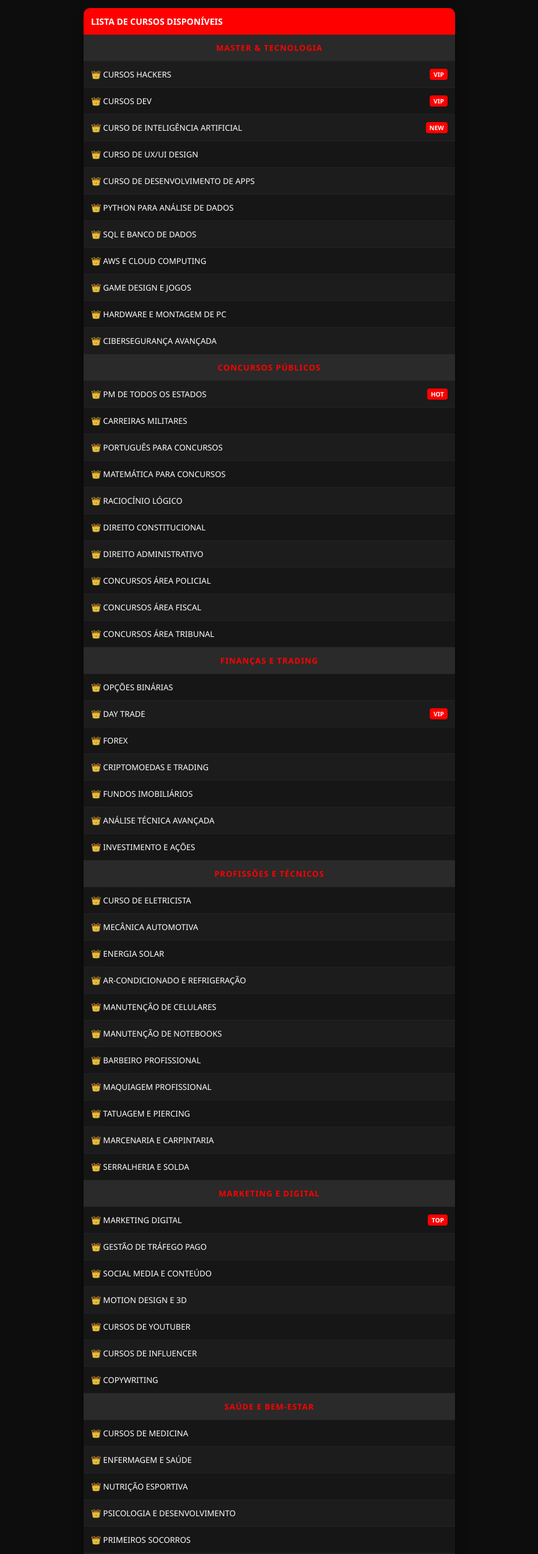
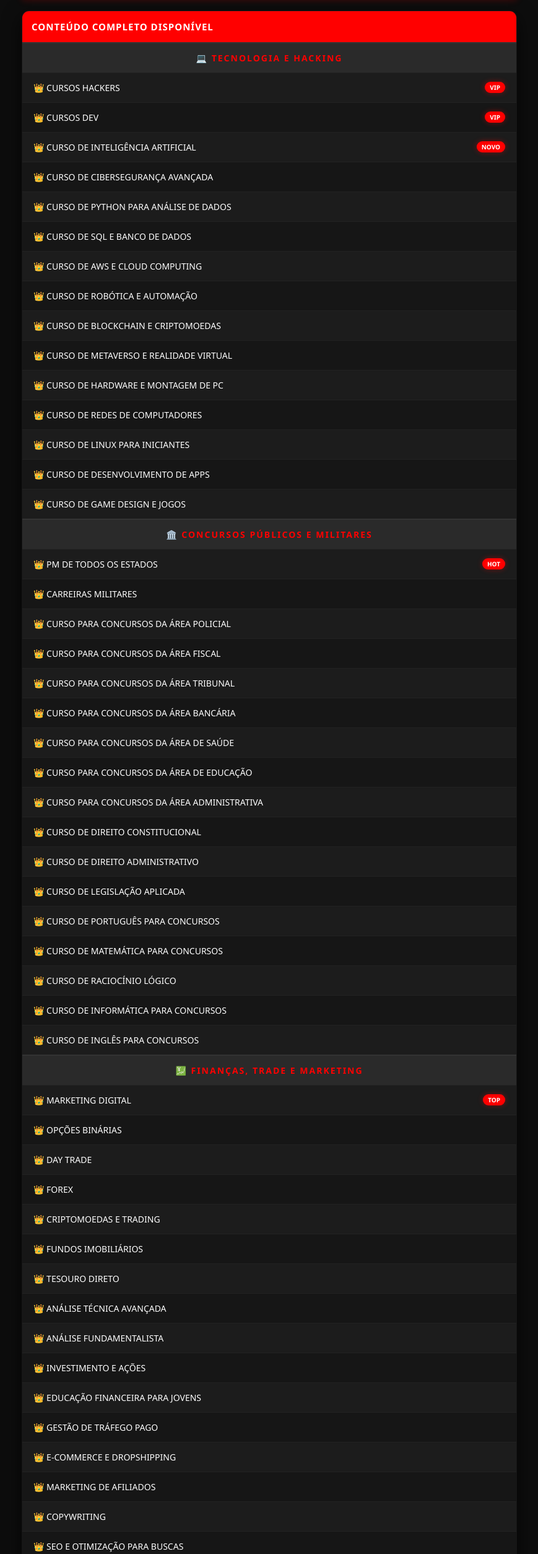
Before and after one commit to luisarayna523-dev/curso, a plain HTML site: page index.html in a window 1280 px wide. Shown: the part 116-2624 px from the top of the page at 62% size, without its empty margins (205-1074 px from the left). Drawn offline with Linux system fonts and the light colour scheme.

Commit message:
Update index.html

```diff
--- a/index.html
+++ b/index.html
@@ -1,84 +1,103 @@
 <!DOCTYPE html>
-<html lang="pt-br">
+<html lang="pt-BR">
 <head>
     <meta charset="UTF-8">
     <meta name="viewport" content="width=device-width, initial-scale=1.0">
     <title>EZORDIUM7 VIP - CURSOS</title>
     <style>
-        /* DESIGN IDÊNTICO AO DE MÉTODOS */
+        /* CSS IDÊNTICO AO SEU INDEX.HTML */
         body {
             font-family: 'Segoe UI', Tahoma, Geneva, Verdana, sans-serif;
             background-color: #0d0d0d;
             color: #ffffff;
             margin: 0;
             padding: 15px;
+            display: flex;
+            flex-direction: column;
+            align-items: center;
         }
+
         .header {
             text-align: center;
             padding: 20px 0;
+            width: 100%;
             border-bottom: 2px solid #ff0000;
             margin-bottom: 20px;
             background: linear-gradient(180deg, #1a1a1a 0%, #0d0d0d 100%);
+            box-shadow: 0 4px 10px rgba(255, 0, 0, 0.2);
         }
+
         .header h1 {
             margin: 0;
             color: #ff0000;
-            font-size: 22px;
+            font-size: 24px;
             text-transform: uppercase;
-            letter-spacing: 2px;
+            letter-spacing: 3px;
+            text-shadow: 0 0 10px rgba(255, 0, 0, 0.5);
         }
+
         .header p {
             margin: 5px 0 0;
-            font-size: 12px;
+            font-size: 13px;
             color: #888;
         }
+
         .container {
-            max-width: 600px;
-            margin: 0 auto;
+            width: 100%;
+            max-width: 800px;
         }
+
         table {
             width: 100%;
             border-collapse: collapse;
             background-color: #161616;
-            border-radius: 10px;
+            border-radius: 12px;
             overflow: hidden;
-            box-shadow: 0 4px 15px rgba(0,0,0,0.5);
+            box-shadow: 0 10px 30px rgba(0, 0, 0, 0.7);
+            border: 1px solid #222;
         }
+
         th {
             background-color: #ff0000;
             color: white;
-            padding: 12px;
+            padding: 15px;
             text-align: left;
+            font-size: 15px;
+            text-transform: uppercase;
+            letter-spacing: 1px;
+        }
+
+        td {
+            padding: 14px 18px;
+            border-bottom: 1px solid #222;
             font-size: 14px;
+            transition: 0.3s;
+        }
+
+        tr:nth-child(even) { background-color: #1c1c1c; }
+        tr:hover { background-color: #252525; }
+
+        /* SEPARADORES DE CATEGORIA */
+        .category-row {
+            background-color: #2a2a2a !important;
+            color: #ff0000;
+            font-weight: bold;
+            text-align: center;
             text-transform: uppercase;
+            font-size: 12px;
+            letter-spacing: 2px;
+            border-top: 2px solid #333;
         }
-        td {
-            padding: 12px;
-            border-bottom: 1px solid #222;
-            font-size: 13px;
-        }
-        tr:last-child td { border-bottom: none; }
-        tr:nth-child(even) { background-color: #1c1c1c; }
 
-        /* Badge VIP */
-        .vip-tag {
+        .vip-badge {
             background-color: #ff0000;
-            color: #fff;
-            padding: 2px 6px;
-            border-radius: 4px;
+            color: white;
+            padding: 2px 8px;
+            border-radius: 20px;
             font-size: 10px;
             font-weight: bold;
             float: right;
-        }
-
-        /* Categorias (Separadores) */
-        .category {
-            background-color: #2a2a2a !important;
-            font-weight: bold;
-            color: #ff0000;
-            text-align: center;
-            font-size: 11px;
-            letter-spacing: 1px;
+            box-shadow: 0 0 8px rgba(255, 0, 0, 0.4);
         }
     </style>
 </head>
@@ -87,86 +106,114 @@
 <div class="container">
     <div class="header">
         <h1>EZORDIUM7 VIP</h1>
-        <p>CONCURSOS, MENTORIA E QUALIFICAÇÃO</p>
+        <p>CONCURSOS, MENTORIA E QUALIFICAÇÃO PROFISSIONAL</p>
     </div>
 
     <table>
         <thead>
             <tr>
-                <th>LISTA DE CURSOS DISPONÍVEIS</th>
+                <th>CONTEÚDO COMPLETO DISPONÍVEL</th>
             </tr>
         </thead>
         <tbody>
-            <tr class="category"><td>MASTER & TECNOLOGIA</td></tr>
-            <tr><td>👑 CURSOS HACKERS <span class="vip-tag">VIP</span></td></tr>
-            <tr><td>👑 CURSOS DEV <span class="vip-tag">VIP</span></td></tr>
-            <tr><td>👑 CURSO DE INTELIGÊNCIA ARTIFICIAL <span class="vip-tag">NEW</span></td></tr>
-            <tr><td>👑 CURSO DE UX/UI DESIGN</td></tr>
+            <tr class="category-row"><td colspan="2">💻 TECNOLOGIA E HACKING</td></tr>
+            <tr><td>👑 CURSOS HACKERS <span class="vip-badge">VIP</span></td></tr>
+            <tr><td>👑 CURSOS DEV <span class="vip-badge">VIP</span></td></tr>
+            <tr><td>👑 CURSO DE INTELIGÊNCIA ARTIFICIAL <span class="vip-badge">NOVO</span></td></tr>
+            <tr><td>👑 CURSO DE CIBERSEGURANÇA AVANÇADA</td></tr>
+            <tr><td>👑 CURSO DE PYTHON PARA ANÁLISE DE DADOS</td></tr>
+            <tr><td>👑 CURSO DE SQL E BANCO DE DADOS</td></tr>
+            <tr><td>👑 CURSO DE AWS E CLOUD COMPUTING</td></tr>
+            <tr><td>👑 CURSO DE ROBÓTICA E AUTOMAÇÃO</td></tr>
+            <tr><td>👑 CURSO DE BLOCKCHAIN E CRIPTOMOEDAS</td></tr>
+            <tr><td>👑 CURSO DE METAVERSO E REALIDADE VIRTUAL</td></tr>
+            <tr><td>👑 CURSO DE HARDWARE E MONTAGEM DE PC</td></tr>
+            <tr><td>👑 CURSO DE REDES DE COMPUTADORES</td></tr>
+            <tr><td>👑 CURSO DE LINUX PARA INICIANTES</td></tr>
             <tr><td>👑 CURSO DE DESENVOLVIMENTO DE APPS</td></tr>
-            <tr><td>👑 PYTHON PARA ANÁLISE DE DADOS</td></tr>
-            <tr><td>👑 SQL E BANCO DE DADOS</td></tr>
-            <tr><td>👑 AWS E CLOUD COMPUTING</td></tr>
-            <tr><td>👑 GAME DESIGN E JOGOS</td></tr>
-            <tr><td>👑 HARDWARE E MONTAGEM DE PC</td></tr>
-            <tr><td>👑 CIBERSEGURANÇA AVANÇADA</td></tr>
+            <tr><td>👑 CURSO DE GAME DESIGN E JOGOS</td></tr>
 
-            <tr class="category"><td>CONCURSOS PÚBLICOS</td></tr>
-            <tr><td>👑 PM DE TODOS OS ESTADOS <span class="vip-tag">HOT</span></td></tr>
+            <tr class="category-row"><td colspan="2">🏛️ CONCURSOS PÚBLICOS E MILITARES</td></tr>
+            <tr><td>👑 PM DE TODOS OS ESTADOS <span class="vip-badge">HOT</span></td></tr>
             <tr><td>👑 CARREIRAS MILITARES</td></tr>
-            <tr><td>👑 PORTUGUÊS PARA CONCURSOS</td></tr>
-            <tr><td>👑 MATEMÁTICA PARA CONCURSOS</td></tr>
-            <tr><td>👑 RACIOCÍNIO LÓGICO</td></tr>
-            <tr><td>👑 DIREITO CONSTITUCIONAL</td></tr>
-            <tr><td>👑 DIREITO ADMINISTRATIVO</td></tr>
-            <tr><td>👑 CONCURSOS ÁREA POLICIAL</td></tr>
-            <tr><td>👑 CONCURSOS ÁREA FISCAL</td></tr>
-            <tr><td>👑 CONCURSOS ÁREA TRIBUNAL</td></tr>
+            <tr><td>👑 CURSO PARA CONCURSOS DA ÁREA POLICIAL</td></tr>
+            <tr><td>👑 CURSO PARA CONCURSOS DA ÁREA FISCAL</td></tr>
+            <tr><td>👑 CURSO PARA CONCURSOS DA ÁREA TRIBUNAL</td></tr>
+            <tr><td>👑 CURSO PARA CONCURSOS DA ÁREA BANCÁRIA</td></tr>
+            <tr><td>👑 CURSO PARA CONCURSOS DA ÁREA DE SAÚDE</td></tr>
+            <tr><td>👑 CURSO PARA CONCURSOS DA ÁREA DE EDUCAÇÃO</td></tr>
+            <tr><td>👑 CURSO PARA CONCURSOS DA ÁREA ADMINISTRATIVA</td></tr>
+            <tr><td>👑 CURSO DE DIREITO CONSTITUCIONAL</td></tr>
+            <tr><td>👑 CURSO DE DIREITO ADMINISTRATIVO</td></tr>
+            <tr><td>👑 CURSO DE LEGISLAÇÃO APLICADA</td></tr>
+            <tr><td>👑 CURSO DE PORTUGUÊS PARA CONCURSOS</td></tr>
+            <tr><td>👑 CURSO DE MATEMÁTICA PARA CONCURSOS</td></tr>
+            <tr><td>👑 CURSO DE RACIOCÍNIO LÓGICO</td></tr>
+            <tr><td>👑 CURSO DE INFORMÁTICA PARA CONCURSOS</td></tr>
+            <tr><td>👑 CURSO DE INGLÊS PARA CONCURSOS</td></tr>
 
-            <tr class="category"><td>FINANÇAS E TRADING</td></tr>
+            <tr class="category-row"><td colspan="2">💹 FINANÇAS, TRADE E MARKETING</td></tr>
+            <tr><td>👑 MARKETING DIGITAL <span class="vip-badge">TOP</span></td></tr>
             <tr><td>👑 OPÇÕES BINÁRIAS</td></tr>
-            <tr><td>👑 DAY TRADE <span class="vip-tag">VIP</span></td></tr>
+            <tr><td>👑 DAY TRADE</td></tr>
             <tr><td>👑 FOREX</td></tr>
             <tr><td>👑 CRIPTOMOEDAS E TRADING</td></tr>
             <tr><td>👑 FUNDOS IMOBILIÁRIOS</td></tr>
+            <tr><td>👑 TESOURO DIRETO</td></tr>
             <tr><td>👑 ANÁLISE TÉCNICA AVANÇADA</td></tr>
+            <tr><td>👑 ANÁLISE FUNDAMENTALISTA</td></tr>
             <tr><td>👑 INVESTIMENTO E AÇÕES</td></tr>
+            <tr><td>👑 EDUCAÇÃO FINANCEIRA PARA JOVENS</td></tr>
+            <tr><td>👑 GESTÃO DE TRÁFEGO PAGO</td></tr>
+            <tr><td>👑 E-COMMERCE E DROPSHIPPING</td></tr>
+            <tr><td>👑 MARKETING DE AFILIADOS</td></tr>
+            <tr><td>👑 COPYWRITING</td></tr>
+            <tr><td>👑 SEO E OTIMIZAÇÃO PARA BUSCAS</td></tr>
+            <tr><td>👑 GOOGLE ADS E FACEBOOK ADS</td></tr>
 
-            <tr class="category"><td>PROFISSÕES E TÉCNICOS</td></tr>
+            <tr class="category-row"><td colspan="2">🛠️ TÉCNICOS E PROFISSIONALIZANTES</td></tr>
             <tr><td>👑 CURSO DE ELETRICISTA</td></tr>
-            <tr><td>👑 MECÂNICA AUTOMOTIVA</td></tr>
-            <tr><td>👑 ENERGIA SOLAR</td></tr>
-            <tr><td>👑 AR-CONDICIONADO E REFRIGERAÇÃO</td></tr>
-            <tr><td>👑 MANUTENÇÃO DE CELULARES</td></tr>
-            <tr><td>👑 MANUTENÇÃO DE NOTEBOOKS</td></tr>
+            <tr><td>👑 CURSO DE MECÂNICA AUTOMOTIVA</td></tr>
+            <tr><td>👑 CURSO DE MECÂNICA DE MOTOS</td></tr>
+            <tr><td>👑 CURSO DE ENERGIA SOLAR</td></tr>
+            <tr><td>👑 CURSO DE AR-CONDICIONADO E REFRIGERAÇÃO</td></tr>
+            <tr><td>👑 CURSO DE MANUTENÇÃO DE CELULARES</td></tr>
+            <tr><td>👑 CURSO DE MANUTENÇÃO DE NOTEBOOKS</td></tr>
+            <tr><td>👑 CURSO DE MANUTENÇÃO DE ELETRODOMÉSTICOS</td></tr>
+            <tr><td>👑 CURSO DE REFRIGERAÇÃO COMERCIAL</td></tr>
+            <tr><td>👑 CURSO DE SERRALHERIA E SOLDA</td></tr>
+            <tr><td>👑 CURSO DE TORNEIRO MECÂNICO E SOLDADOR</td></tr>
+            <tr><td>👑 CURSO DE MARCENARIA E CARPINTARIA</td></tr>
+            <tr><td>👑 CURSO DE PINTURA RESIDENCIAL</td></tr>
+            <tr><td>👑 CURSO DE ENCANADOR E HIDRÁULICA</td></tr>
+            <tr><td>👑 CURSO DE OPERADOR DE EMPILHADEIRA</td></tr>
+            <tr><td>👑 CURSO DE VIGILANTE E SEGURANÇA</td></tr>
+            <tr><td>👑 CURSO DE CHAVEIRO</td></tr>
+
+            <tr class="category-row"><td colspan="2">💄 ESTÉTICA E SAÚDE</td></tr>
+            <tr><td>👑 CURSOS DE MEDICINA</td></tr>
+            <tr><td>👑 CURSOS DE ENFERMAGEM</td></tr>
             <tr><td>👑 BARBEIRO PROFISSIONAL</td></tr>
             <tr><td>👑 MAQUIAGEM PROFISSIONAL</td></tr>
+            <tr><td>👑 MANICURE E PEDICURE</td></tr>
+            <tr><td>👑 DESIGN DE SOBRANCELHAS E CÍLIOS</td></tr>
             <tr><td>👑 TATUAGEM E PIERCING</td></tr>
-            <tr><td>👑 MARCENARIA E CARPINTARIA</td></tr>
-            <tr><td>👑 SERRALHERIA E SOLDA</td></tr>
+            <tr><td>👑 PSICANÁLISE E FISIOTERAPIA</td></tr>
+            <tr><td>👑 NUTRIÇÃO ESPORTIVA</td></tr>
+            <tr><td>👑 ACADEMIA E MUSCULAÇÃO</td></tr>
+            <tr><td>👑 CALISTENIA</td></tr>
+            <tr><td>👑 PRIMEIROS SOCORROS</td></tr>
 
-            <tr class="category"><td>MARKETING E DIGITAL</td></tr>
-            <tr><td>👑 MARKETING DIGITAL <span class="vip-tag">TOP</span></td></tr>
-            <tr><td>👑 GESTÃO DE TRÁFEGO PAGO</td></tr>
-            <tr><td>👑 SOCIAL MEDIA E CONTEÚDO</td></tr>
-            <tr><td>👑 MOTION DESIGN E 3D</td></tr>
-            <tr><td>👑 CURSOS DE YOUTUBER</td></tr>
-            <tr><td>👑 CURSOS DE INFLUENCER</td></tr>
-            <tr><td>👑 COPYWRITING</td></tr>
-
-            <tr class="category"><td>SAÚDE E BEM-ESTAR</td></tr>
-            <tr><td>👑 CURSOS DE MEDICINA</td></tr>
-            <tr><td>👑 ENFERMAGEM E SAÚDE</td></tr>
-            <tr><td>👑 NUTRIÇÃO ESPORTIVA</td></tr>
-            <tr><td>👑 PSICOLOGIA E DESENVOLVIMENTO</td></tr>
-            <tr><td>👑 PRIMEIROS SOCORROS</td></tr>
-            <tr><td>👑 ACADEMIA E CALISTENIA</td></tr>
-
-            <tr class="category"><td>OUTROS SEGMENTOS</td></tr>
-            <tr><td>👑 IDIOMAS (INGLÊS, ESPANHOL, ETC)</td></tr>
-            <tr><td>👑 CULINÁRIA E CONFEITARIA</td></tr>
-            <tr><td>👑 MÚSICA, DJ E PRODUÇÃO</td></tr>
+            <tr class="category-row"><td colspan="2">🎨 CRIATIVIDADE E DESIGN</td></tr>
+            <tr><td>👑 CURSOS DE DESIGNER</td></tr>
+            <tr><td>👑 UX/UI DESIGN</td></tr>
+            <tr><td>👑 MOTION DESIGN E ANIMAÇÃO 3D</td></tr>
             <tr><td>👑 FOTOGRAFIA E EDIÇÃO</td></tr>
-            <tr><td>👑 ADESTRAMENTO DE CÃES</td></tr>
+            <tr><td>👑 SOCIAL MEDIA E CRIAÇÃO DE CONTEÚDO</td></tr>
+            <tr><td>👑 YOUTUBER E INFLUENCER</td></tr>
+            <tr><td>👑 CURSO DE DJ E MÚSICOS</td></tr>
+            <tr><td>👑 PRODUÇÃO MUSICAL E CANTO</td></tr>
+            <tr><td>👑 CURSOS DE ARTESANATO E COSTURA</td></tr>
         </tbody>
     </table>
 </div>
```
